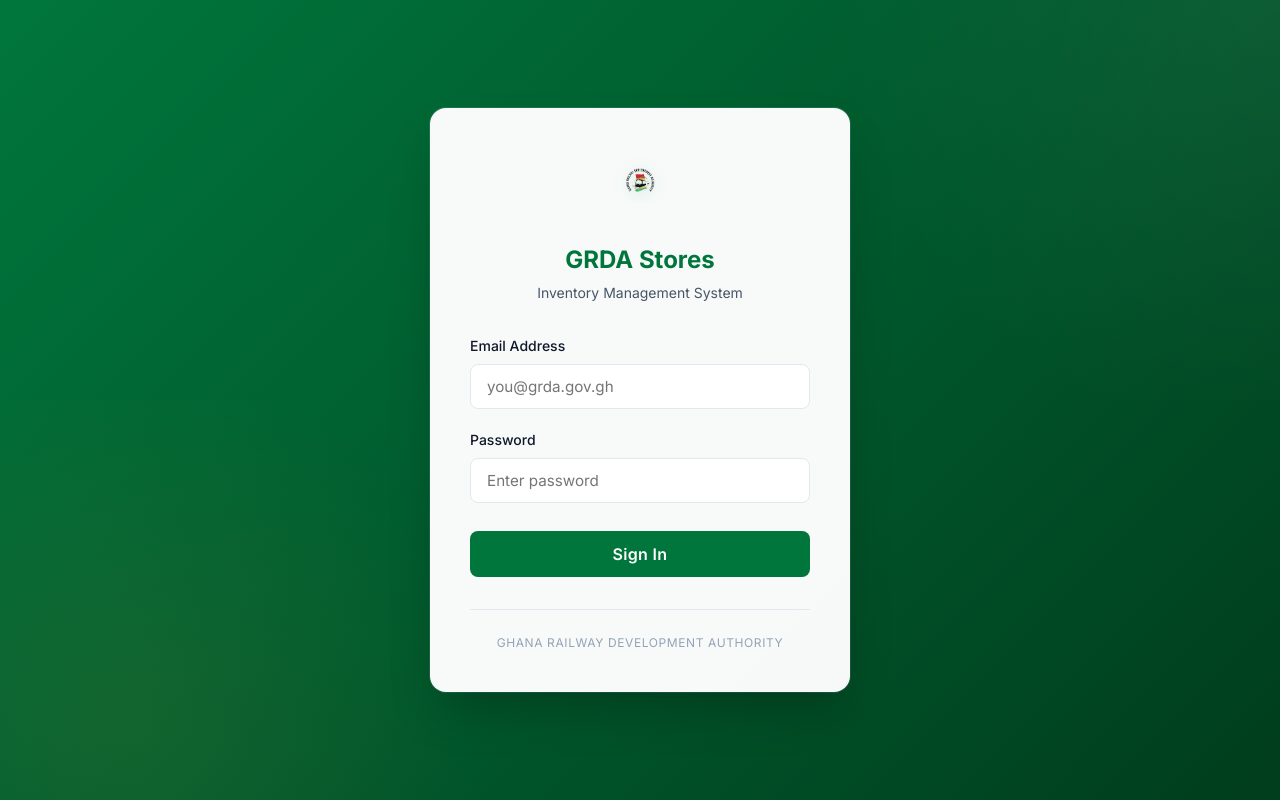
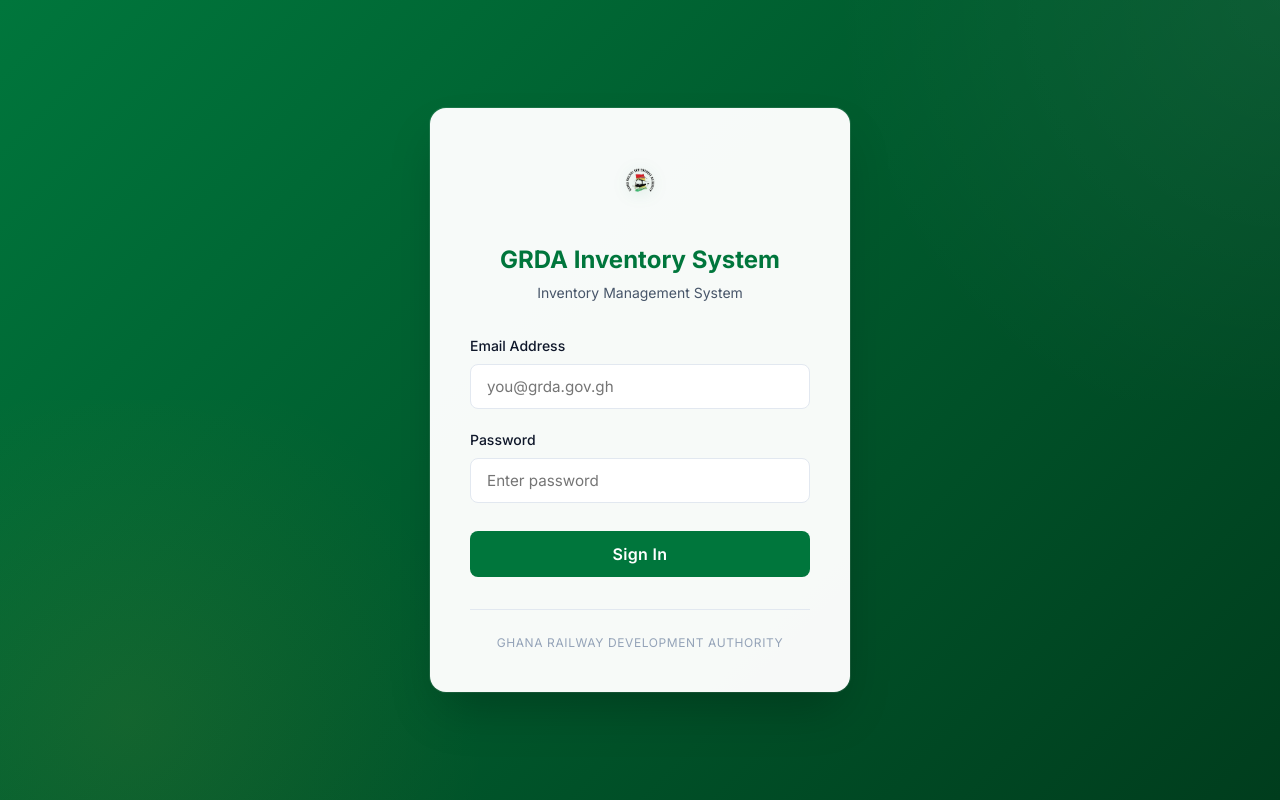
Before and after one commit to kevinboat82/grda-stores-inventory, a React (Vite) app: page /login in a window 1280 px wide. Built offline with nearby package versions, Linux system fonts and the light colour scheme; no server answers.

Commit message:
chore: change app name to GRDA Inventory System

```diff
--- a/index.html
+++ b/index.html
@@ -4,7 +4,7 @@
     <meta charset="UTF-8" />
     <link rel="icon" type="image/svg+xml" href="/vite.svg" />
     <meta name="viewport" content="width=device-width, initial-scale=1.0" />
-    <title>grda-stores-inventory</title>
+    <title>GRDA Inventory System</title>
   </head>
   <body>
     <div id="root"></div>
--- a/src/components/Sidebar.jsx
+++ b/src/components/Sidebar.jsx
@@ -60,7 +60,7 @@
                 <div className="sidebar-header">
                     <img src="/grda-logo.png" className="logo-icon-img" alt="GRDA Logo" />
                     <div style={{ flex: 1 }}>
-                        <h1 className="logo-title">GRDA Stores</h1>
+                        <h1 className="logo-title" style={{ fontSize: '1.25rem' }}>GRDA Inventory System</h1>
                         <p className="logo-subtitle">
                             {isRecordsUser ? 'Records Management' : 'Inventory System'}
                         </p>
--- a/src/pages/Login.jsx
+++ b/src/pages/Login.jsx
@@ -43,7 +43,7 @@
             <div className="login-card">
                 <div className="login-header">
                     <img src="/grda-logo.png" className="login-logo" alt="GRDA Logo" />
-                    <h1 className="login-title">GRDA Stores</h1>
+                    <h1 className="login-title">GRDA Inventory System</h1>
                     <p className="login-subtitle">Inventory Management System</p>
                 </div>
 
```
